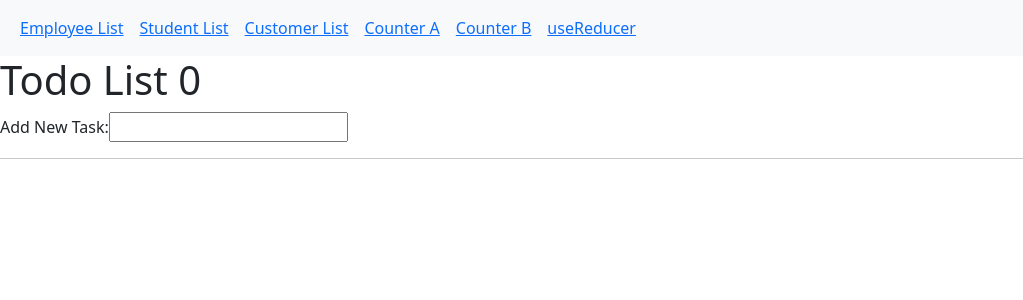
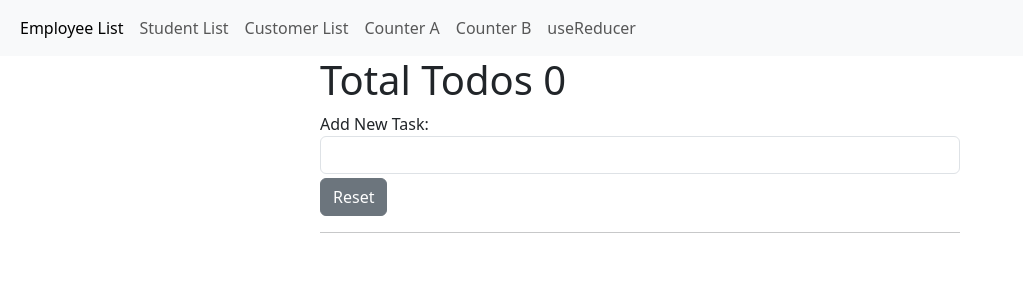
Before and after one commit to Vaibhavi7499/React-Hooks-Practical, a React (Create React App) app: page /useReducer in a window 1280 px wide. Shown: the top 300 px of the page, without its empty margins (0-1023 px from the left). Built offline with nearby package versions, Linux system fonts and the light colour scheme.

Commit message:
error fixed

```diff
--- /dev/null
+++ b/src/ContextAPI/TodoContext.js
@@ -0,0 +1,5 @@
+import { createContext } from "react";
+
+const todosContext = createContext(null)
+
+export default todosContext;
--- a/src/Layout.js
+++ b/src/Layout.js
@@ -9,36 +9,35 @@ const Layout = () => {
           <div className="collapse navbar-collapse" id="navbarNav">
             <ul className="navbar-nav">
               <li className="nav-item">
-                <a className="nav-link active" aria-current="page">
-                  <Link to="/emplist">Employee List</Link>
-                </a>
+                <Link className="nav-link active" to="/emplist">
+                  Employee List
+                </Link>
               </li>
               <li className="nav-item">
-                <a className="nav-link">
-                  <Link to="/studentlist">Student List</Link>
-                </a>
+                <Link className="nav-link" to="/studentlist">
+                  Student List
+                </Link>
               </li>
               <li className="nav-item">
-                <a className="nav-link">
-                  <Link to="/customerlist">Customer List</Link>
-                </a>
+                <Link className="nav-link" to="/customerlist">
+                  Customer List
+                </Link>
               </li>
               <li className="nav-item">
-                <a className="nav-link">
-                  <Link to="/countera">Counter A</Link>
-                </a>
+                <Link className="nav-link" to="/countera">
+                  Counter A
+                </Link>
               </li>
               <li className="nav-item">
-                <a className="nav-link">
-                  <Link to="/counterb">Counter B</Link>
-                </a>
+                <Link className="nav-link" to="/counterb">
+                  Counter B
+                </Link>
               </li>
               <li className="nav-item">
-                <a className="nav-link">
-                  <Link to="/useReducer">useReducer</Link>
-                </a>
+                <Link className="nav-link" to="/useReducer">
+                  useReducer
+                </Link>
               </li>
-
             </ul>
           </div>
         </div>
--- a/src/component/useReducerHook/Actions.js
+++ b/src/component/useReducerHook/Actions.js
@@ -1,4 +1,5 @@
 export const TODOS_ACTION = {
     ADD_TODO : "ADD_TODO",
-    DELETE_TODO : "DELETE_TODO"
+    DELETE_TODO : "DELETE_TODO",
+    RESET_TODO : "RESET_TODO"
 }
--- /dev/null
+++ b/src/component/useReducerHook/Header.js
@@ -0,0 +1,11 @@
+import React, { useContext } from 'react'
+import todosContext from '../../ContextAPI/TodoContext'
+
+export const Header = () => {
+   const {state} =  useContext(todosContext)
+  return (
+    <div>
+        <h1>Total Todos {state.length}</h1>
+    </div>
+  )
+}
--- a/src/component/useReducerHook/Todo.js
+++ b/src/component/useReducerHook/Todo.js
@@ -1,7 +1,8 @@
 import React, { useReducer, useState } from "react";
 import { TODOS_ACTION } from "./Actions";
 import TodoList from "./TodoList";
-
+import { Header } from "./Header";
+import todosContext from "../../ContextAPI/TodoContext";
 const initialState = [];
 
 const Todo = () => {
@@ -20,24 +21,42 @@ const Todo = () => {
 
       case TODOS_ACTION.DELETE_TODO:
         return state.filter((ele) => ele.id != action.payload);
+
+      case TODOS_ACTION.RESET_TODO:
+        return (state = initialState);
       default:
         return state;
     }
   }
 
+  const data = {
+    state,
+    dispatch
+  }
   return (
-    <div>
-      <h1>Todo List {state.length}</h1>
+    <todosContext.Provider value={data}>
+    <div className="col-md-6 m-auto">
+      {/* <h1>Todo List {state.length}</h1> */}
+      <Header />
+
       Add New Task:
       <input
         type="text"
+        className="form-control"
         onBlur={(e) =>
           dispatch({ type: TODOS_ACTION.ADD_TODO, payload: e.target.value })
         }
-      />
+      />{" "}
+      <button
+        className="btn btn-secondary mt-1"
+        onClick={() => dispatch({ type: TODOS_ACTION.RESET_TODO })}
+      >
+        Reset
+      </button>
       <hr />
-      <TodoList state={state} dispatch={dispatch} />
+      <TodoList/>
     </div>
+    </todosContext.Provider>
   );
 };
 
--- a/src/component/useReducerHook/TodoList.js
+++ b/src/component/useReducerHook/TodoList.js
@@ -1,11 +1,13 @@
-import React from "react";
+import React, { useContext } from "react";
 import { TODOS_ACTION } from "./Actions";
+import todosContext from "../../ContextAPI/TodoContext";
 
-const TodoList = ({ state: todoList, dispatch }) => {
+const TodoList = () => {
+ const { state: todoList, dispatch } =  useContext(todosContext);
   return (
     <div>
       <ul>
-        {todoList.map((todo) => (
+        {todoList?.map((todo) => (
           <li key={todo?.id} className="mb-2">
             {todo?.name}{" "}
             <button
```
